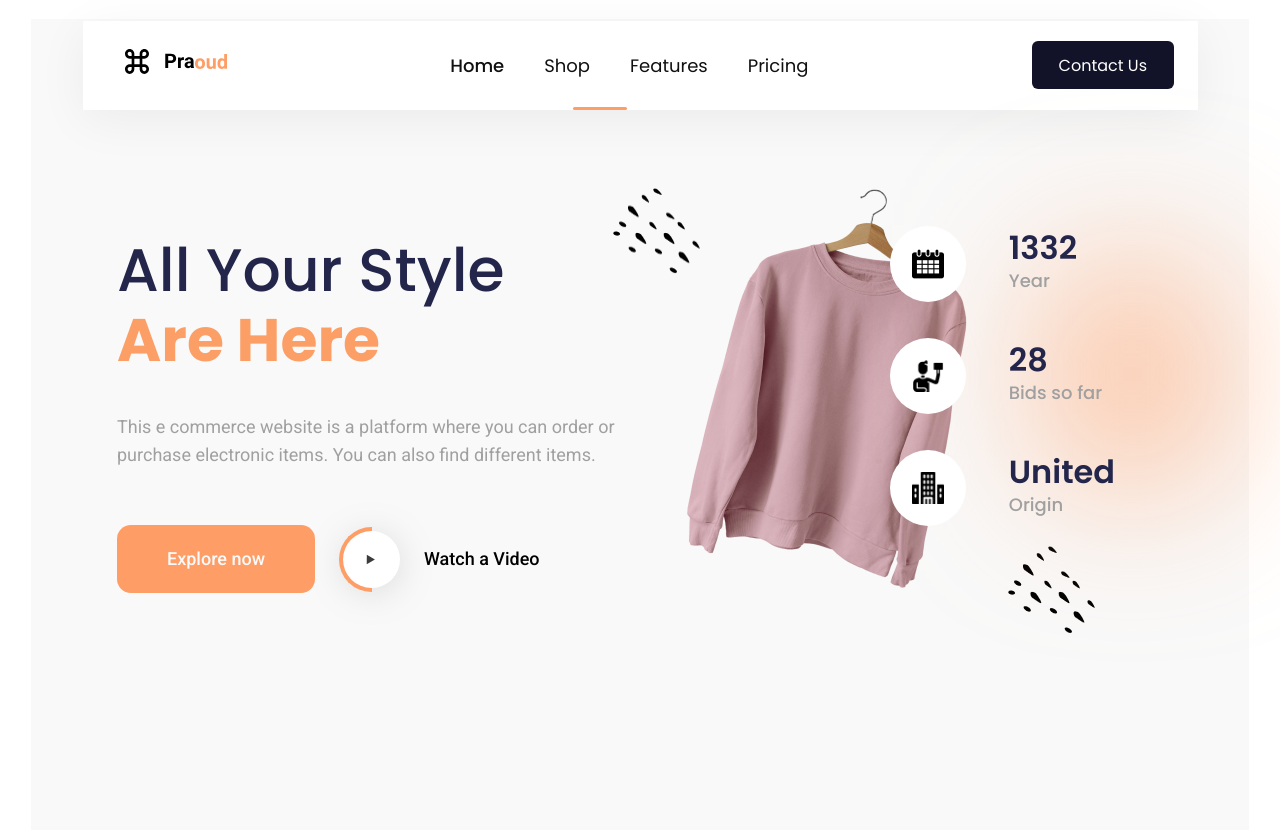
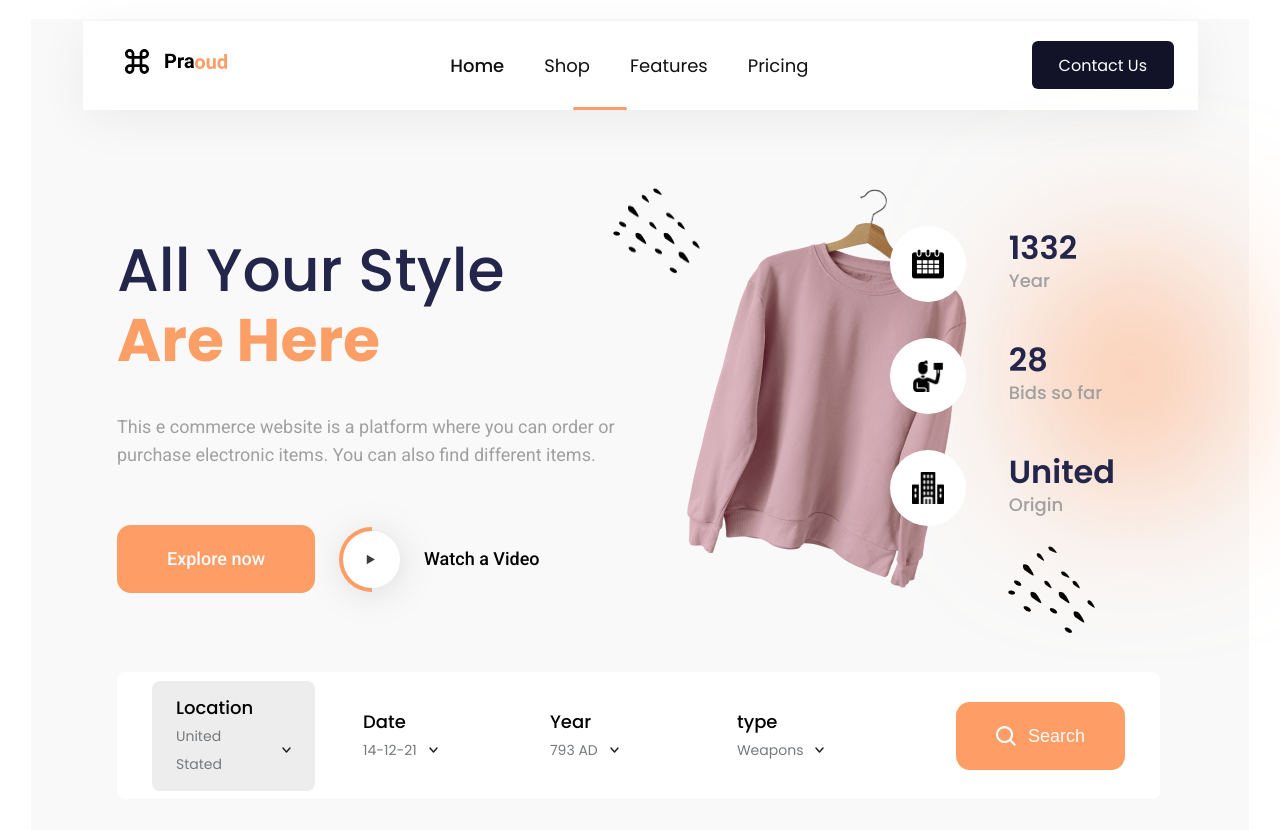
Before and after one commit to Marcus20119/lp_e-commerce, a React (Create React App) app: page / in a window 1280 px wide. Shown: the top 830 px of the page. Built offline with nearby package versions, Linux system fonts and the light colour scheme.

Commit message:
frame1 done

```diff
--- a/src/components/Frame1/MainContent/MainContent.module.scss
+++ b/src/components/Frame1/MainContent/MainContent.module.scss
@@ -66,6 +66,11 @@
         border-top-left-radius: 999px;
         border: 4px solid var(--primary-color);
         border-right: none;
+      }
+
+      div:hover {
+        cursor: pointer;
+        box-shadow: 0px 4px 34px rgba(132, 132, 132, 0.5);
       }
 
       span {
--- /dev/null
+++ b/src/components/Frame1/SearchBar/SearchBar.module.scss
@@ -0,0 +1,56 @@
+.searchBar {
+  position: absolute;
+  right: 89px;
+  bottom: 50px;
+  left: 86px;
+  height: 127px;
+  display: flex;
+  justify-content: space-between;
+  align-items: center;
+  gap: 80px;
+  padding: 22px 35px;
+  background-color: #fff;
+  border-radius: 8px;
+
+  &TabWrap {
+    flex: 1;
+    display: flex;
+    justify-content: flex-start;
+    align-items: center;
+    gap: 24px;
+  }
+  &TabItem {
+    flex: 1;
+    display: flex;
+    flex-direction: column;
+    justify-content: center;
+    align-items: flex-start;
+    height: 100%;
+    border-radius: 8px;
+    padding: 13px 24px;
+
+    h5 {
+      font-weight: 500;
+      font-size: 18px;
+      line-height: 28px;
+      color: #000;
+    }
+
+    &Subtitle {
+      display: flex;
+      justify-content: space-between;
+      align-items: center;
+      gap: 12px;
+      color: #75797c;
+      h6 {
+        font-weight: 400;
+        font-size: 14px;
+        line-height: 28px;
+      }
+    }
+  }
+  &TabItem:hover {
+    cursor: pointer;
+    background-color: #ededed !important;
+  }
+}
--- /dev/null
+++ b/src/components/Frame1/SearchBar/index.jsx
@@ -0,0 +1,78 @@
+import { useState } from 'react';
+import PrimaryButton from '~/components/common/PrimaryButton';
+import styles from './SearchBar.module.scss';
+
+const searchTabData = [
+  {
+    title: 'Location',
+    subtitle: 'United Stated',
+  },
+  {
+    title: 'Date',
+    subtitle: '14-12-21',
+  },
+  {
+    title: 'Year',
+    subtitle: '793 AD',
+  },
+  {
+    title: 'type',
+    subtitle: 'Weapons',
+  },
+];
+
+const SearchBar = () => {
+  const [activeTabIndex, setActiveTabIndex] = useState(0);
+  return (
+    <div className={styles.searchBar}>
+      <div className={styles.searchBarTabWrap}>
+        {searchTabData.map((item, index) => (
+          <div
+            key={`searchTabItem${index}`}
+            className={styles.searchBarTabItem}
+            onClick={() => setActiveTabIndex(index)}
+            style={{
+              backgroundColor:
+                index === activeTabIndex ? '#EDEDED' : 'transparent',
+            }}>
+            <h5>{item.title}</h5>
+            <div className={styles.searchBarTabItemSubtitle}>
+              <h6>{item.subtitle}</h6>
+              <svg
+                width="9"
+                height="6"
+                viewBox="0 0 9 6"
+                fill="none"
+                xmlns="http://www.w3.org/2000/svg">
+                <path
+                  d="M1 1L4.5 5L8 1"
+                  stroke="#212121"
+                  strokeWidth="1.5"
+                  strokeLinecap="round"
+                  strokeLinejoin="round"
+                />
+              </svg>
+            </div>
+          </div>
+        ))}
+      </div>
+      <PrimaryButton widthType="fit">
+        <svg
+          width="22"
+          height="22"
+          viewBox="0 0 22 22"
+          fill="none"
+          xmlns="http://www.w3.org/2000/svg"
+          style={{ width: '20px', height: '20px', marginRight: '12px' }}>
+          <path
+            d="M9.40824 18.8155C11.4957 18.8151 13.5229 18.1163 15.1673 16.8304L20.3371 22L22 20.3372L16.8302 15.1676C18.1167 13.5232 18.816 11.4956 18.8165 9.40774C18.8165 4.22055 14.5957 0 9.40824 0C4.22077 0 0 4.22055 0 9.40774C0 14.5949 4.22077 18.8155 9.40824 18.8155ZM9.40824 2.35193C13.2997 2.35193 16.4644 5.51646 16.4644 9.40774C16.4644 13.299 13.2997 16.4635 9.40824 16.4635C5.51676 16.4635 2.35206 13.299 2.35206 9.40774C2.35206 5.51646 5.51676 2.35193 9.40824 2.35193Z"
+            fill="#EEFCFF"
+          />
+        </svg>
+        <span>Search</span>
+      </PrimaryButton>
+    </div>
+  );
+};
+
+export default SearchBar;
--- a/src/components/Frame1/index.jsx
+++ b/src/components/Frame1/index.jsx
@@ -1,12 +1,14 @@
 import styles from './Frame1.module.scss';
 import MainContent from './MainContent';
 import Navbar from './Navbar';
+import SearchBar from './SearchBar';
 
 const Frame1 = () => {
   return (
     <div className={styles.frame1}>
       <Navbar />
       <MainContent />
+      <SearchBar />
     </div>
   );
 };
--- a/src/scss/index.scss
+++ b/src/scss/index.scss
@@ -26,6 +26,9 @@ textarea {
   -webkit-tap-highlight-color: transparent;
   box-sizing: border-box;
   scroll-behavior: smooth;
+  transition-property: all;
+  transition-timing-function: cubic-bezier(0.4, 0, 0.2, 1);
+  transition-duration: 150ms;
 }
 a {
   text-decoration: none !important;
```
